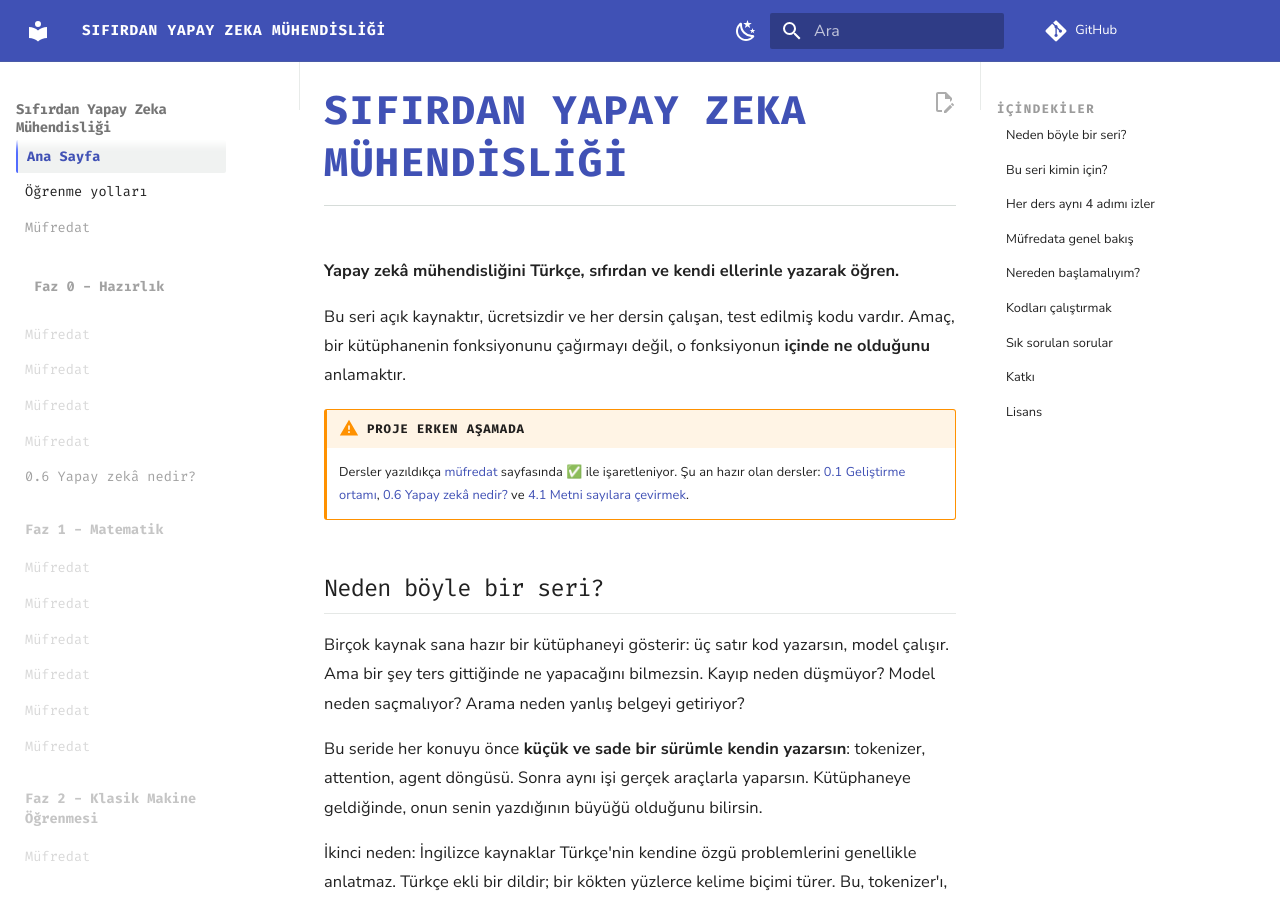
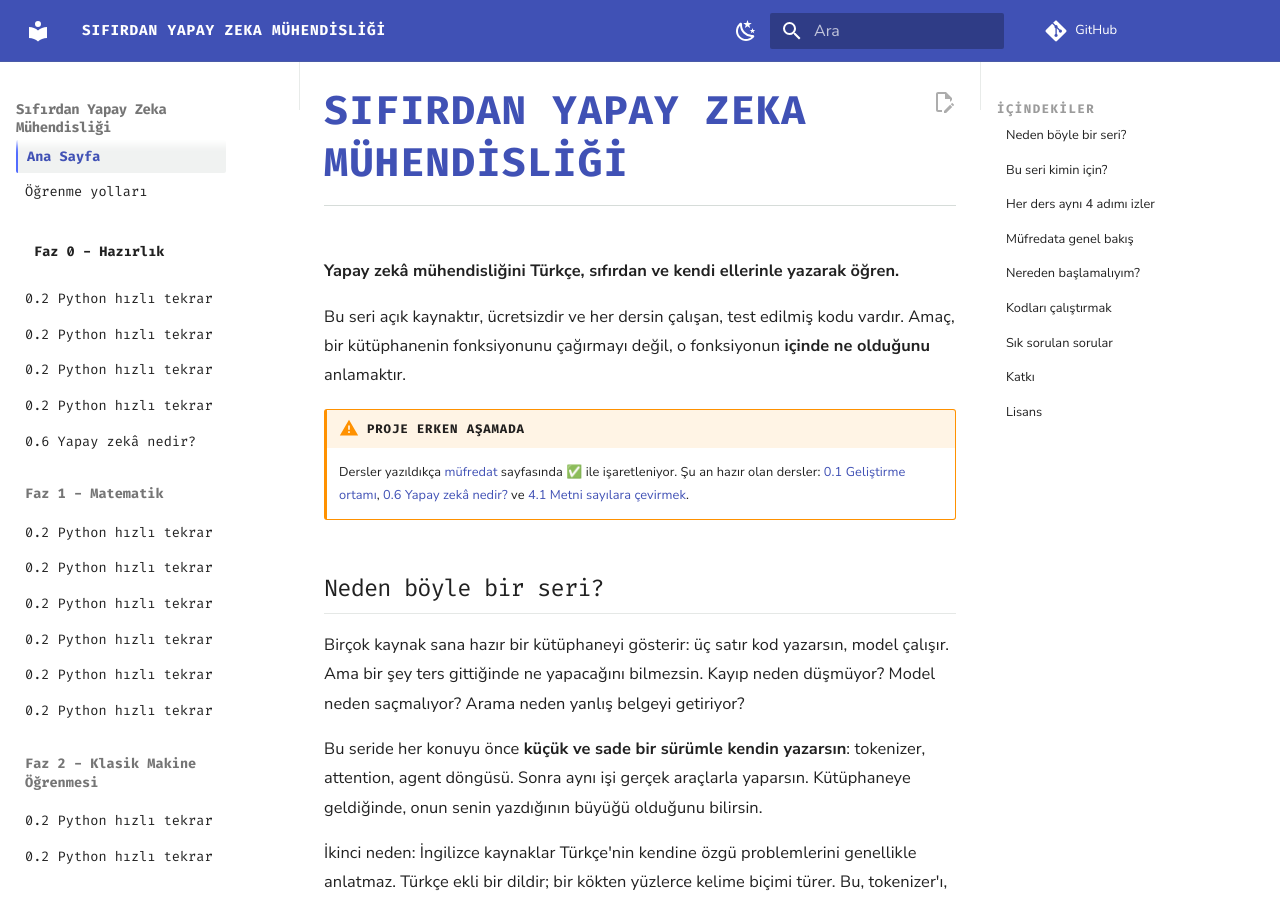
Before and after one commit to CoshkaX/Sifirdan_Ai_Muhendisligi, an MkDocs documentation site: the page built from docs/index.md, in a window 1280 px wide and 900 px high. Built offline with MkDocs 1.6.1 and Material for MkDocs 9.7.7, drawn with Linux system fonts in a browser that asks for light colours; comment, search, counter and statistics services are not loaded; part of the change alters nothing that is shown.

Commit message:
Keep curriculum sidebar expanded and planned lessons passive

```diff
--- /dev/null
+++ b/docs/javascripts/sidebar.js
@@ -0,0 +1,15 @@
+document$.subscribe(function () {
+  var plannedLinks = document.querySelectorAll(
+    '.md-sidebar--primary .md-nav__link[href*="MUFREDAT"]'
+  );
+
+  plannedLinks.forEach(function (link) {
+    link.removeAttribute("href");
+    link.setAttribute("aria-disabled", "true");
+    link.style.pointerEvents = "none";
+  });
+
+  document.querySelectorAll(".md-sidebar--primary .md-nav__toggle").forEach(function (toggle) {
+    toggle.checked = true;
+  });
+});
--- a/mkdocs.yml
+++ b/mkdocs.yml
@@ -23,6 +23,7 @@ theme:
         name: Açık moda geç
   features:
     - navigation.sections
+    - navigation.expand
     - navigation.indexes
     - navigation.top
     - navigation.footer
@@ -53,6 +54,9 @@ markdown_extensions:
 extra_css:
   - stylesheets/extra.css
 
+extra_javascript:
+  - javascripts/sidebar.js
+
 exclude_docs: |
   __pycache__/
   *.pyc
@@ -60,7 +64,6 @@ exclude_docs: |
 nav:
   - Ana Sayfa: index.md
   - Öğrenme yolları: OGRENME-YOLLARI.md
-  - Müfredat: MUFREDAT.md
   - Faz 0 - Hazırlık:
       - 0.1 Geliştirme ortamı: faz-00-hazirlik/01-gelistirme-ortami/README.md
       - 0.2 Python hızlı tekrar: MUFREDAT.md
```
